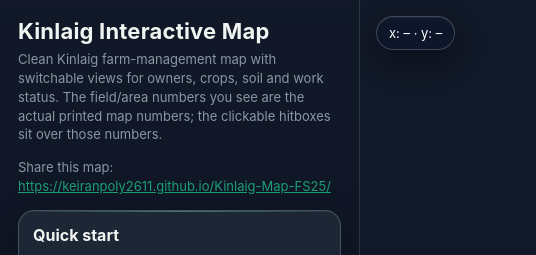
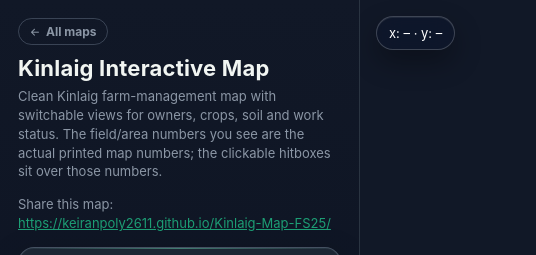
Before and after one commit to keiranpoly2611/Kinlaig-Map-FS25, a plain HTML site: page index.html in a window 1280 px wide. Shown: the top 255 px of the page, 0-536 px from the left. Drawn offline with Linux system fonts and the light colour scheme.

Commit message:
Add link back to the maps hub

```diff
--- a/index.html
+++ b/index.html
@@ -25,6 +25,8 @@
   main { position:relative; min-width:0; overflow:hidden; }
   h1 { margin:0 0 6px; font-size:22px; letter-spacing:.2px; }
   .sub { color:var(--muted); font-size:13px; line-height:1.45; margin-bottom:14px; }
+  .hubLink { display:inline-flex; align-items:center; gap:5px; font-size:12px; font-weight:700; color:var(--muted); text-decoration:none; margin-bottom:10px; padding:5px 10px; border:1px solid rgba(148,163,184,.32); border-radius:999px; transition:color .15s ease, border-color .15s ease, background .15s ease; }
+  .hubLink:hover { color:var(--text); border-color:var(--accent); background:rgba(var(--accent-rgb),.12); }
   .card { position:relative; overflow:hidden; background:rgba(31,41,55,.88); border:1px solid rgba(148,163,184,.34); border-radius:16px; padding:14px; margin:12px 0; box-shadow:0 12px 32px rgba(0,0,0,.28), inset 0 1px 0 rgba(255,255,255,.03); transition:border-color .18s var(--ease), box-shadow .18s var(--ease); }
   .card::before { content:''; position:absolute; inset:0 0 auto 0; height:1px; background:linear-gradient(90deg, transparent, rgba(93,202,165,.5), transparent); }
   .tabNav { display:flex; gap:4px; background:#0b0f14; border-radius:12px; padding:4px; margin:14px 0 4px; }
@@ -159,6 +161,7 @@
 <body>
 <div class="app">
   <aside id="sidebar" aria-label="Map controls and field details">
+    <a class="hubLink" href="https://keiranpoly2611.github.io/"><i class="ti ti-arrow-left" aria-hidden="true"></i> All maps</a>
     <h1>Kinlaig Interactive Map</h1>
     <div class="sub">Clean Kinlaig farm-management map with switchable views for owners, crops, soil and work status. The field/area numbers you see are the actual printed map numbers; the clickable hitboxes sit over those numbers.</div>
     <div class="sub">Share this map: <a href="https://keiranpoly2611.github.io/Kinlaig-Map-FS25/" style="color:var(--accent)">https://keiranpoly2611.github.io/Kinlaig-Map-FS25/</a></div>
```
